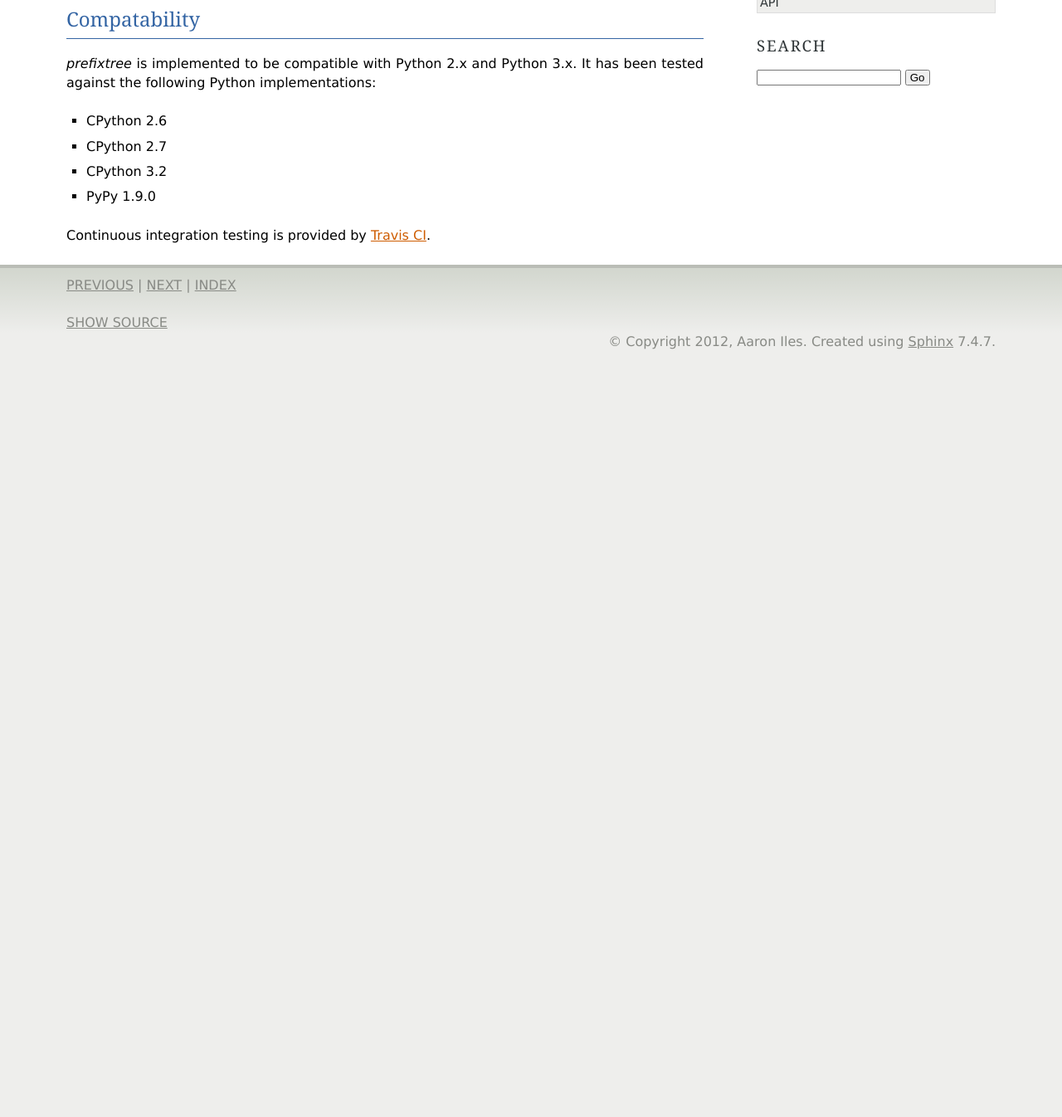
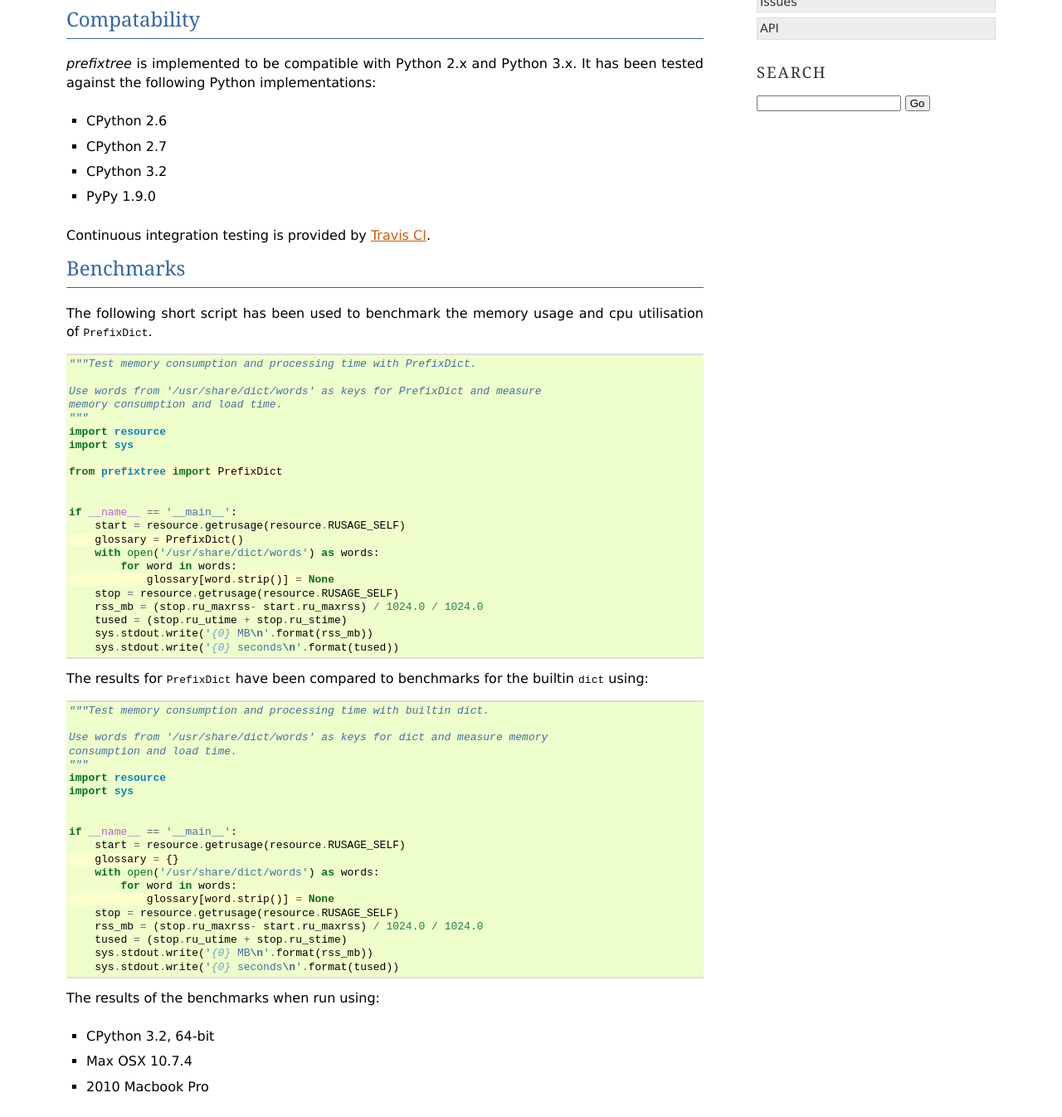
Before and after one commit to provoke-vagueness/prefixtree, a Sphinx documentation site: the page built from docs/overview.rst, in a window 1280 px wide and 1400 px high, scrolled down 270 px, cut to the strip 54-1400 px from the top of the window. Shown: the whole strip at 83% size. Built offline with Sphinx 7.4.7, drawn with Linux system fonts in a browser that asks for light colours; before the commit the page ends 900 px from its top, so only the background shows below that; some of the changed text lies outside the part shown.

Commit message:
Add benchmarks section to documentation.
Documents a 10x memory cost at 200x run time cost for using PrefixDict
versus the builtin dict object.

```diff
--- /dev/null
+++ b/docs/benchmark_dict.py
@@ -0,0 +1,20 @@
+"""Test memory consumption and processing time with builtin dict.
+
+Use words from '/usr/share/dict/words' as keys for dict and measure memory
+consumption and load time.
+"""
+import resource
+import sys
+
+
+if __name__ == '__main__':
+    start = resource.getrusage(resource.RUSAGE_SELF)
+    glossary = {}
+    with open('/usr/share/dict/words') as words:
+        for word in words:
+            glossary[word.strip()] = None
+    stop = resource.getrusage(resource.RUSAGE_SELF)
+    rss_mb = (stop.ru_maxrss- start.ru_maxrss) / 1024.0 / 1024.0
+    tused = (stop.ru_utime + stop.ru_stime)
+    sys.stdout.write('{0} MB\n'.format(rss_mb))
+    sys.stdout.write('{0} seconds\n'.format(tused))
--- /dev/null
+++ b/docs/benchmark_trie.py
@@ -0,0 +1,22 @@
+"""Test memory consumption and processing time with PrefixDict.
+
+Use words from '/usr/share/dict/words' as keys for PrefixDict and measure
+memory consumption and load time.
+"""
+import resource
+import sys
+
+from prefixtree import PrefixDict
+
+
+if __name__ == '__main__':
+    start = resource.getrusage(resource.RUSAGE_SELF)
+    glossary = PrefixDict()
+    with open('/usr/share/dict/words') as words:
+        for word in words:
+            glossary[word.strip()] = None
+    stop = resource.getrusage(resource.RUSAGE_SELF)
+    rss_mb = (stop.ru_maxrss- start.ru_maxrss) / 1024.0 / 1024.0
+    tused = (stop.ru_utime + stop.ru_stime)
+    sys.stdout.write('{0} MB\n'.format(rss_mb))
+    sys.stdout.write('{0} seconds\n'.format(tused))
--- a/docs/overview.rst
+++ b/docs/overview.rst
@@ -39,4 +39,49 @@
 Continuous integration testing
 is provided by `Travis CI`_.
 
+Benchmarks
+----------
+
+The following short script has
+been used to benchmark the
+memory usage and
+cpu utilisation of
+:class:`~prefixtree.PrefixDict`.
+
+.. literalinclude:: benchmark_trie.py
+   :emphasize-lines: 9,14,17
+
+The results for
+:class:`~prefixtree.PrefixDict`
+have been compared to
+benchmarks for
+the builtin :class:`dict` using:
+
+.. literalinclude:: benchmark_dict.py
+   :emphasize-lines: 12,15
+
+The results of
+the benchmarks when
+run using:
+
+* CPython 3.2, 64-bit
+* Max OSX 10.7.4
+* 2010 Macbook Pro
+
+Show that *prefixtree* is
+200 times slower than
+the builtin :class:`dict` and requires
+10 times the memory.
+
+============== ====== ========
+Collection     Memory Run Time
+============== ====== ========
+**dict**       40MB   0.34s
+**PrefixDict** 453MB  67s
+============== ====== ========
+
+The benchamrks values were
+averaged from three runs of
+each benchmark script.
+
 .. _Travis CI: http://travis-ci.org/#!/aliles/prefixtree
```
